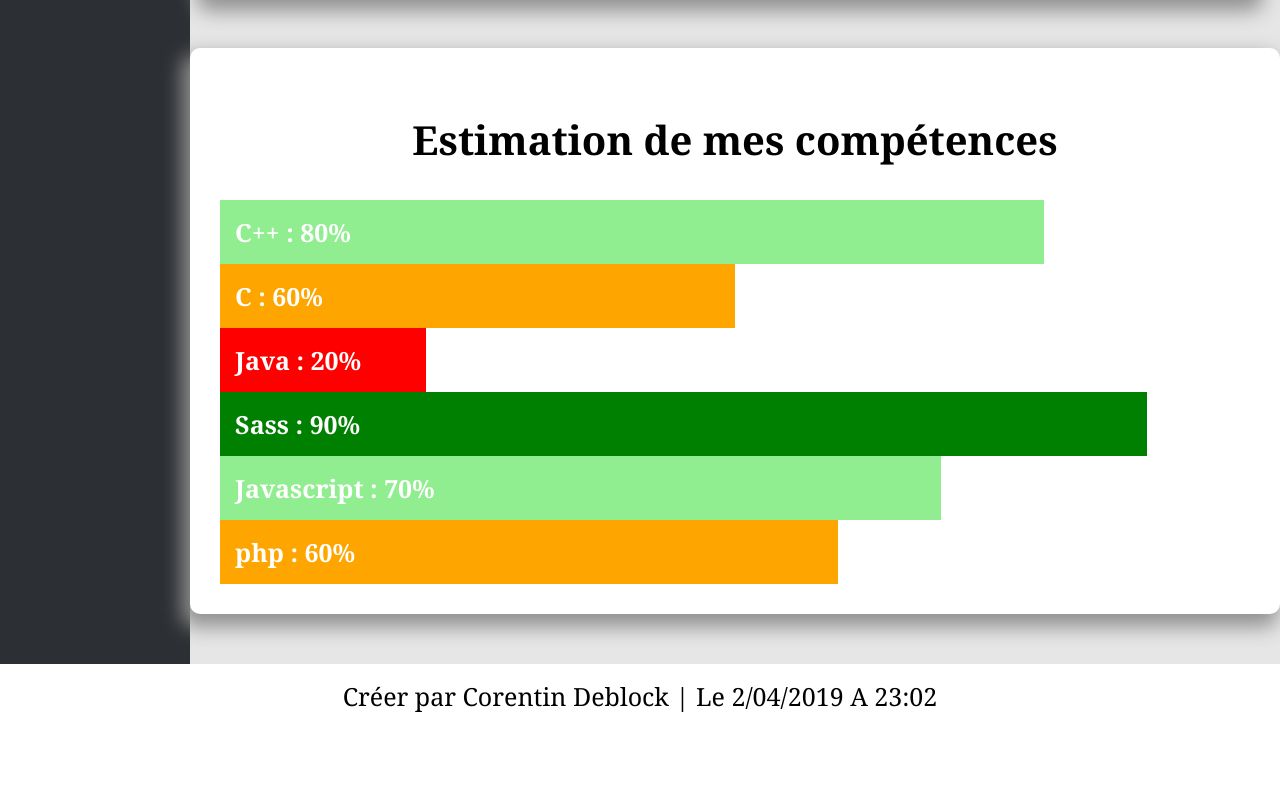
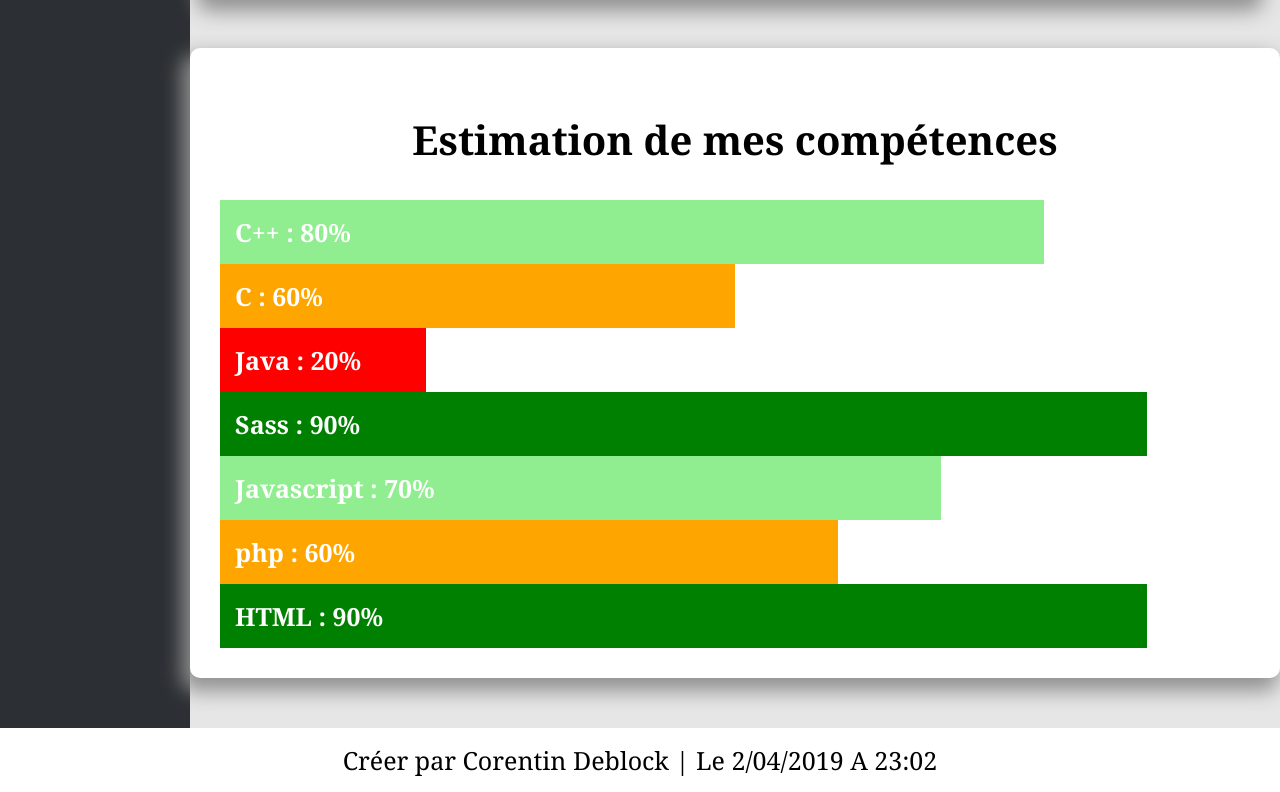
Before and after one commit to CorentinDeblock/Mon-CV, a plain HTML site: page index.html in a window 1280 px wide. Shown: the part 1951-2743 px from the top of the page. Before the commit the page ends 2679 px from the top, so only its background shows below. Drawn offline with Linux system fonts and the light colour scheme.

Commit message:
Commit de modif

```diff
--- a/index.html
+++ b/index.html
@@ -108,6 +108,9 @@
             <div class="php">
                 <p class="graphic-answer limit-content">php : 60%</p>
             </div>
+            <div class="html">
+                <p class="graphic-answer limit-cotent">HTML : 90%</p>
+            </div>
         </article>
         <section>
 
```
